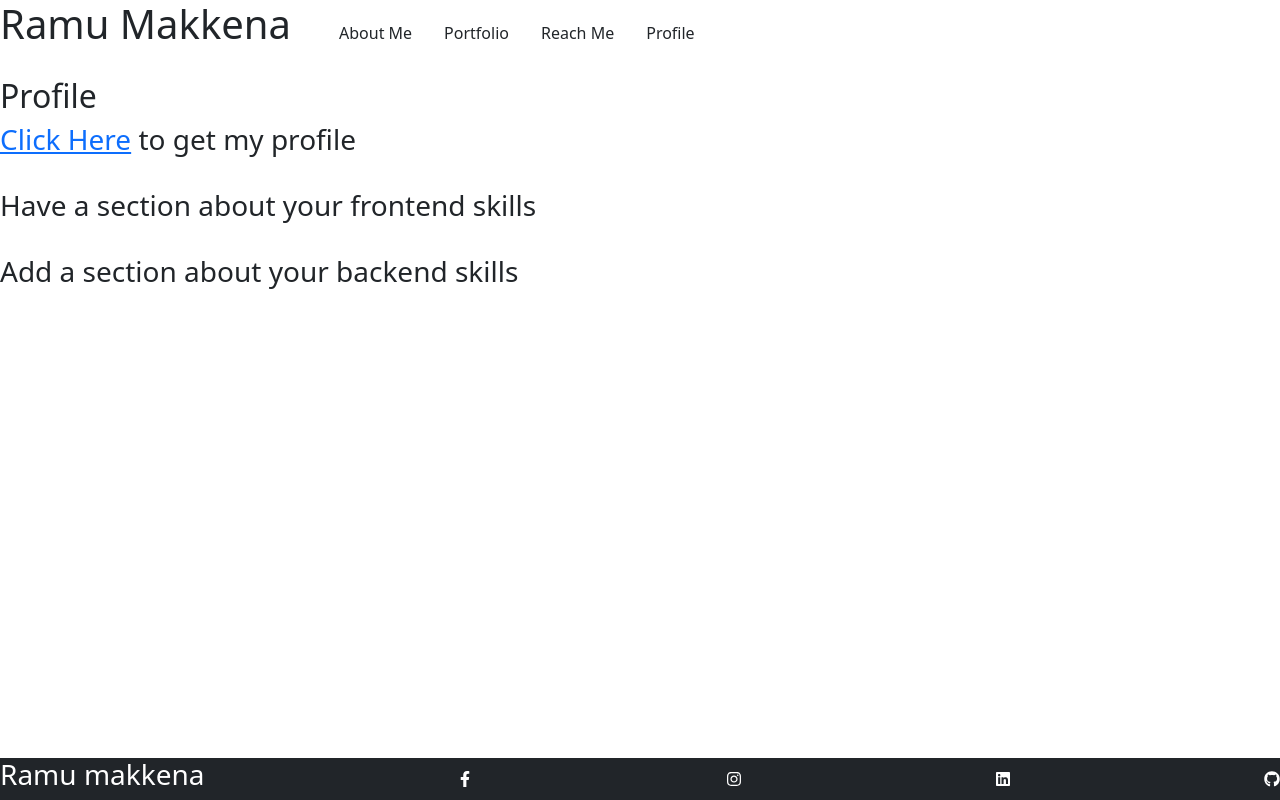
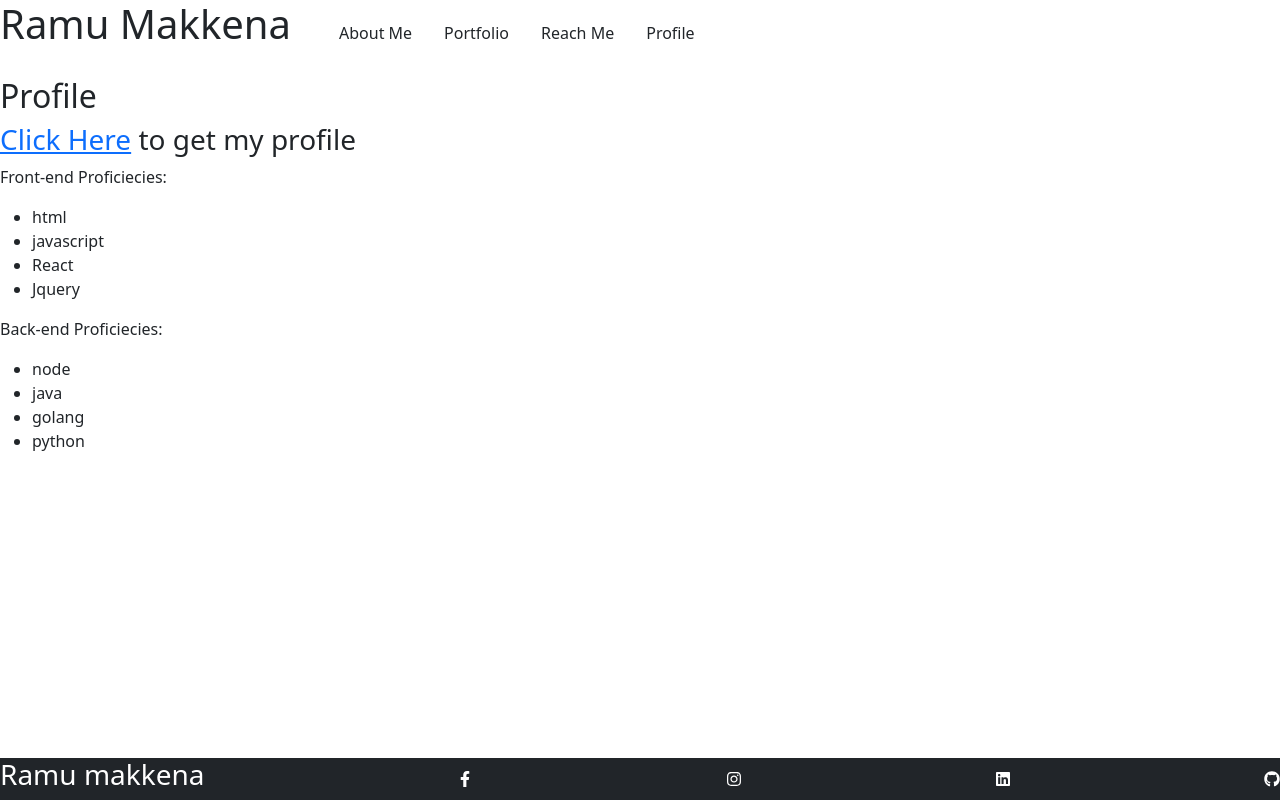
Before and after one commit to RamuMakkena/mytechportfolio, a React (Create React App) app: page / in a window 1280 px wide. Both pictures are taken after a click on the item "Profile". Built offline with nearby package versions, Linux system fonts and the light colour scheme.

Commit message:
Profile completed

```diff
--- a/src/components/Profile/index.tsx
+++ b/src/components/Profile/index.tsx
@@ -1,16 +1,32 @@
-import * as React from 'react';
-class Profile extends React.Component{
-    render(){
-        return(
-            <div className="myprofile">
-                <h3 ><a href="http://google.com">Click Here</a> to get my profile</h3>
-                <br/>
-                <h3 >Have a section about your frontend skills</h3>
-                <br/>
-                <h3 >Add a section about your backend skills</h3>
-            </div>
-        );
-    }
+import * as React from "react";
+class Profile extends React.Component {
+  render() {
+    const frontEndSkills = ["html", "javascript","React", "Jquery" ];
+    const backEndSkills = ["node","java", "golang","python" ];
+    return (
+      <div className="myprofile">
+        <h3>
+          <a href="http://google.com">Click Here</a> to get my profile
+        </h3>
+        <div className="skillset">
+          <div className="skillSubHeader">
+            <p>Front-end Proficiecies: </p>
+          </div>
+          <ul>
+            {frontEndSkills.map(skill =>  <li>{skill}</li> )}
+          </ul>
+        </div>
+        <div className="skillset">
+          <div className="skillSubHeader">
+            <p>Back-end Proficiecies: </p>
+          </div>
+          <ul>
+            {backEndSkills.map(skill =>  <li>{skill}</li> )}
+          </ul>
+        </div>
+      </div>
+    );
+  }
 }
 
 export default Profile;
--- a/src/components/ReachMe/index.tsx
+++ b/src/components/ReachMe/index.tsx
@@ -1,65 +1,68 @@
-import * as React from 'react';
-import { validateEmail } from '../../utils/helpers/helpers';
+import * as React from "react";
+import { validateEmail } from "../../utils/helpers/helpers";
 
-type ReachMeState = {email: string, name: string, message: string, errorMessage: string}
+type ReachMeState = {
+  email: string;
+  name: string;
+  message: string;
+  errorMessage: string;
+};
 
-class ReachMe extends React.Component<{},ReachMeState>{
-    state : ReachMeState = {
+class ReachMe extends React.Component<{}, ReachMeState> {
+  state: ReachMeState = {
     email: "",
     name: "",
     message: "",
-        errorMessage: ""}
-    handleInputChange (e: any) {
+    errorMessage: "",
+  };
+  handleInputChange(e: any) {
     // Getting the value and name of the input which triggered the change
     const { target } = e;
     const inputType = target.name;
     const inputValue = target.value;
 
     // Based on the input type, we set the state of either email, username, and password
-        if (inputType === 'email') {
-          this.setState( {email: inputValue});
-        } else if (inputType === 'name') {
-            this.setState( {name: inputValue});
+    if (inputType === "email") {
+      this.setState({ email: inputValue });
+    } else if (inputType === "name") {
+      this.setState({ name: inputValue });
     } else {
-            this.setState( {message: inputValue});
+      this.setState({ message: inputValue });
     }
-      };
+  }
 
-    handleFormSubmit (e: any) {
+  handleFormSubmit(e: any) {
     // Preventing the default behavior of the form submit (which is to refresh the page)
     e.preventDefault();
-        const {email, name, message } = this.state;
+    const { email, name, message } = this.state;
     console.log("we are here");
     console.log(email, name, message);
     // First we check to see if the email is not valid or if the userName is empty. If so we set an error message to be displayed on the page.
 
-        if (!validateEmail(email) ) {
-          this.setState({errorMessage: 'Email is invalid'});
+    if (!validateEmail(email)) {
+      this.setState({ errorMessage: "Email is invalid" });
       return;
     }
-        if(!name){
-            this.setState({errorMessage: 'Name is required'});
+    if (!name) {
+      this.setState({ errorMessage: "Name is required" });
       return;
     }
 
-        if(!message){
-            this.setState({errorMessage: 'Message is required'});
+    if (!message) {
+      this.setState({ errorMessage: "Message is required" });
       return;
     }
 
     // If everything goes according to plan, we want to clear out the input after a successful registration.
-        this.setState({name: ''});
-        this.setState({email: ''});
-        this.setState({message: ''});
-        this.setState({errorMessage: ''});
-      };
-
+    this.setState({ name: "" });
+    this.setState({ email: "" });
+    this.setState({ message: "" });
+    this.setState({ errorMessage: "" });
+  }
 
   render() {
-
-        return(<div>
-
-      <p>Hello </p>
+    return (
+      <div>
         <form className="form">
           <input
             value={this.state.email}
@@ -75,22 +78,23 @@ class ReachMe extends React.Component<{},ReachMeState>{
             type="text"
             placeholder="Name"
           />
-        <input
+          <textarea
             value={this.state.message}
             name="message"
             onChange={this.handleInputChange.bind(this)}
-          type="textArea"
             placeholder="message"
           />
-        <button type="button" onClick={this.handleFormSubmit.bind(this)}>Submit</button>
+          <button type="button" onClick={this.handleFormSubmit.bind(this)}>
+            Submit
+          </button>
         </form>
         {this.state.errorMessage && (
           <div>
             <p className="error-text">{this.state.errorMessage}</p>
           </div>
         )}
-
-        </div>);
+      </div>
+    );
   }
 }
 export default ReachMe;
--- a/src/index.css
+++ b/src/index.css
@@ -33,3 +33,25 @@ mypic{
 .myprofile{
   justify-content: start;
 }
+
+.form{
+  border: 1px solid blue;
+  padding: 1rem;
+  margin : 1rem;
+}
+
+
+.form input{
+  display: block;
+  margin: 1rem 0;
+}
+
+.form textarea{
+  display: block;
+  margin: 1rem 0;
+}
+
+.form button{
+  display: block;
+  margin: 1rem 0;
+}
```
Lines whose indentation alone changed are shown as unchanged.
